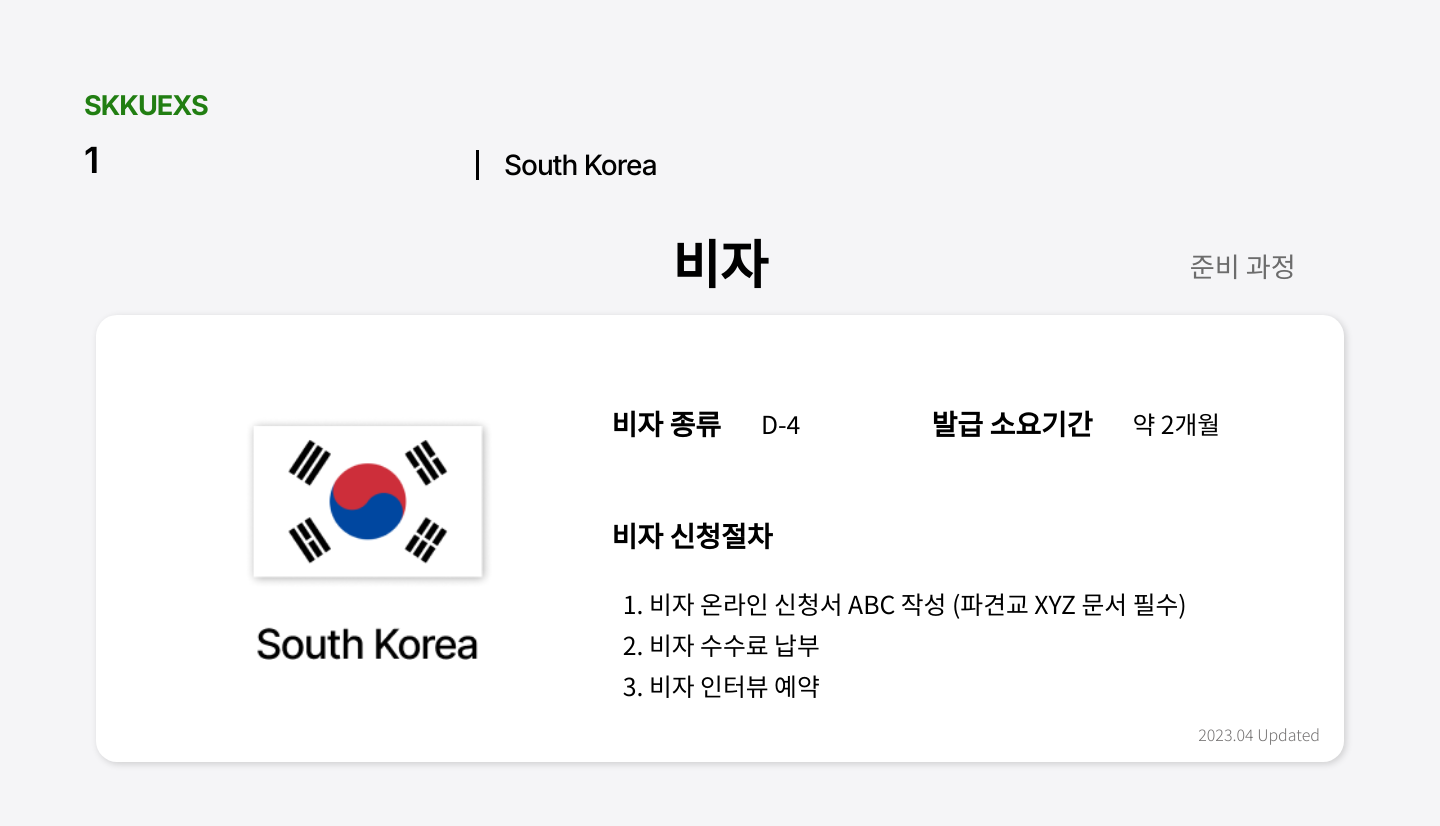
After one commit to viroovr/skkuexs, a Django app: page /forums/1/visa in a window 1440 px wide. The commit adds this page. Run offline with Django 4.2, Linux system fonts and the light colour scheme.

Commit message:
Add visa page, Add link on forums/main

```diff
--- a/forums/urls.py
+++ b/forums/urls.py
@@ -8,6 +8,7 @@ urlpatterns = [
     path('<str:school_name>/community', views.community, name='community'),
     path('<str:school_name>/courses', views.courses, name='courses'),
     path('<str:school_name>/submain_preparation', views.submain_preparation, name='submain'),
-    path('<str:school_name>/courses', views.courses, name='submain'),
-    path('<str:school_name>/submain_uni_life', views.submain_uni_life, name='submain_uni_life')
+    # path('<str:school_name>/courses', views.courses, name='submain'),
+    path('<str:school_name>/submain_uni_life', views.submain_uni_life, name='submain_uni_life'),
+    path('<str:school_name>/visa', views.visa, name='visa'),
 ]
--- a/forums/views.py
+++ b/forums/views.py
@@ -115,3 +115,9 @@ def community(request, school_name):
     # 3의 배수가 되게끔 !hidden json을 추가로 넣어줘야 함
 
     return render(request, 'forums/community.html', context)
+
+def visa(request, school_name):
+    context = {
+        'school_name': school_name
+    }
+    return render(request, 'forums/visa.html', context)
--- a/static/forums.css
+++ b/static/forums.css
@@ -322,3 +322,157 @@
         text-align: left;
         color: #000;
       }
+
+      .preparation_header {
+        display: flex;
+        justify-content: center;
+
+    }
+
+.preparation_title_box {
+    flex-grow: 0;
+    text-align: center;
+    display: flex;
+    justify-content: center;
+    }
+
+.preparation_title {
+    flex-grow: 0;
+    font-family: 'Noto Sans KR', sans-serif;
+    font-size: 3.25rem;
+    font-weight: 600;
+    font-stretch: normal;
+    font-style: normal;
+    line-height: normal;
+    text-align: center;
+    color: #000;
+    }
+
+.preparation_filter_box {
+    padding-top: 1.3rem;
+    width: 33rem;
+    display: flex;
+    flex-direction: row;
+    justify-content: flex-end;
+    color: #6c6c6c;
+    font-family: 'Noto Sans KR', sans-serif;
+    font-size: 1.7rem;
+    font-weight: 500;
+    font-stretch: normal;
+    font-style: normal;
+    line-height: normal;
+}
+
+.preparation_content {
+    display: flex;
+    justify-content: center;
+    padding: 1rem 4rem 0rem;
+}
+
+.preparation_item_box {
+    flex-grow: 1;
+    margin: 0px 1rem 0px;
+    height: auto;
+    border-radius: 21px;
+    box-shadow: 2px 2px 7px 0 rgba(0, 0, 0, 0.16);
+    background-color: #fff;
+    display: flex;
+    flex-direction: row;
+    padding-left: 1.7rem;
+}
+
+.preparation_item_left {
+    width: 40%;
+    display: flex;
+    justify-content: center;
+    align-items: center;
+}
+
+.preparation_item_right {
+    flex-grow: 1;
+    display: flex;
+    flex-direction: column;
+}
+
+.preparation_flag_container {
+    width: 55%;
+}
+
+.preparation_item_title {
+    font-family: 'Noto Sans KR', sans-serif;
+    font-size: 1.75rem;
+    font-weight: 600;
+    font-stretch: normal;
+    font-style: normal;
+    line-height: normal;
+    color: #000;
+    margin-top: 1.5rem;
+}
+
+.preparation_item_subtitle {
+    font-family: 'Noto Sans KR', sans-serif;
+    font-size: 1.55rem;
+    font-weight: 400;
+    font-stretch: normal;
+    font-style: normal;
+    line-height: normal;
+    color: #000;
+    margin-top: 1.5rem;
+    margin-left: 2.5rem;
+    margin-bottom: 0.1rem;
+}
+
+.preparation_up {
+    display: flex;
+    flex-direction: row;
+    margin-top: 4rem;
+    margin-bottom: 3rem;
+}
+
+.preparation_up_left {
+    display: flex;
+    flex-direction: row;
+    width: 20rem;
+    align-items: flex-end;
+}
+
+.preparation_up_right {
+    flex-grow: 1;
+    display: flex;
+    flex-direction: row;
+    align-items: flex-end;
+}
+
+.preparation_down {
+    display: flex;
+    flex-direction: column;
+    margin-top: 1.6rem;
+    padding-left: 0.7rem;
+    flex-grow: 1;
+}
+
+.preparation_list {
+    font-family: 'Noto Sans KR', sans-serif;
+    font-size: 1.55rem;
+    font-weight: 400;
+    font-stretch: normal;
+    font-style: normal;
+    line-height: normal;
+    color: #000;
+    margin-top: 0.3rem;
+}
+
+.preparation_footer {
+    display: flex;
+    justify-content: flex-end;
+    padding-right: 1.5rem;
+    padding-bottom: 1rem;
+    font-family: 'Noto Sans KR', sans-serif;
+    font-size: 1rem;
+    font-weight: 300;
+    font-stretch: normal;
+    font-style: normal;
+    line-height: normal;
+    color: #747272;
+    margin-top: 1.2rem;
+}
--- a/static/main.css
+++ b/static/main.css
@@ -28,7 +28,7 @@
 .header {
 	width:34.8125rem;
 	height:5.8125rem;
-	position:fixed;
+	position:absolute;
 
 	left:5.25rem;
 	top:5.5625rem;
--- a/templates/forums/community.html
+++ b/templates/forums/community.html
@@ -13,9 +13,7 @@
     </div>
   </div>
   <div class="community_filter_box">
-    <div class="community_filter">
-      정렬 | 최신순
-    </div>
+    정렬 | 최신순
   </div>
   {% for field in community %}
   {% if forloop.counter|add:2|divisibleby:3 %}
--- /dev/null
+++ b/templates/forums/visa.html
@@ -0,0 +1,68 @@
+{% extends "forums/base_for_forums.html" %}
+{% block content %}
+<div class="community_block">
+  <div class="preparation_header">
+    <div class="preparation_filter_box"></div>
+    <div class="preparation_title_box">
+        <div class="preparation_title">비자</div>
+    </div>
+    <div class="preparation_filter_box">준비 과정</div>
+  </div>
+  <div class="preparation_content">
+    <div class="preparation_item_box">
+      <div class="preparation_item_left">
+        <div class="preparation_flag_container">
+            <img class="community_search_icon" src="/static/images/Flag_Korean.png" style="object-fit:contain"/>
+        </div>
+      </div>
+      <div class="preparation_item_right">
+        <div class="preparation_up">
+            <div class="preparation_up_left">
+                <div class="preparation_item_title">
+                    비자 종류
+                </div>
+                <div class="preparation_item_subtitle">
+                    D-4
+                </div>
+            </div>
+            <div class="preparation_up_right">
+                <div class="preparation_item_title">
+                    발급 소요기간
+                </div>
+                <div class="preparation_item_subtitle">
+                    약 2개월
+                </div>
+            </div>
+        </div>
+        <div class="preparation_item_title">
+            비자 신청절차
+        </div>
+        <div class="preparation_down">
+            <div class="preparation_list">
+                1. 비자 온라인 신청서 ABC 작성 (파견교 XYZ 문서 필수)
+            </div>
+            <div class="preparation_list">
+                2. 비자 수수료 납부
+            </div>
+            <div class="preparation_list">
+                3. 비자 인터뷰 예약
+            </div>
+        </div>
+        <div class="preparation_footer">
+            2023.04 Updated
+        </div>
+      </div>
+    </div>
+  </div>
+</div>
+{% endblock %}
+{% block script %}
+<script type="text/javascript"> // 스크립트 내부에서 템플릿 변수를 사용하기 위한 방법
+
+    $(function() {
+      // base_for_forums의 색은 아래와 같은 방식으로 변경할 수 있음
+      $("#whole").css("background-color","#f5f5f7")
+      $("#whole").css("height","auto")
+    })
+  </script>
+{% endblock %}
```
Also changed, not shown: templates/forums/main.html (+11 -3 lines), static/images/Flag_Korean.png (added).
